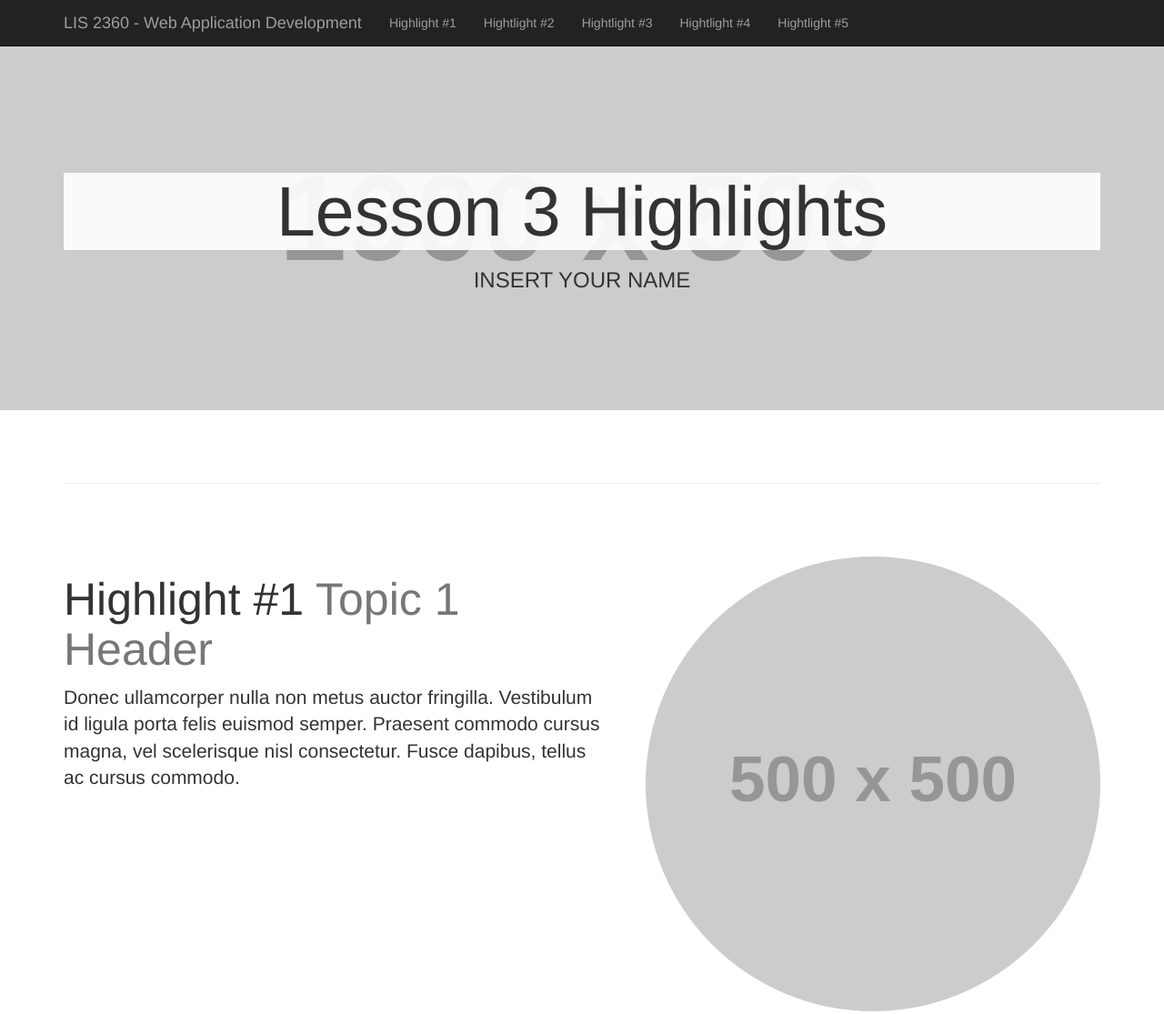
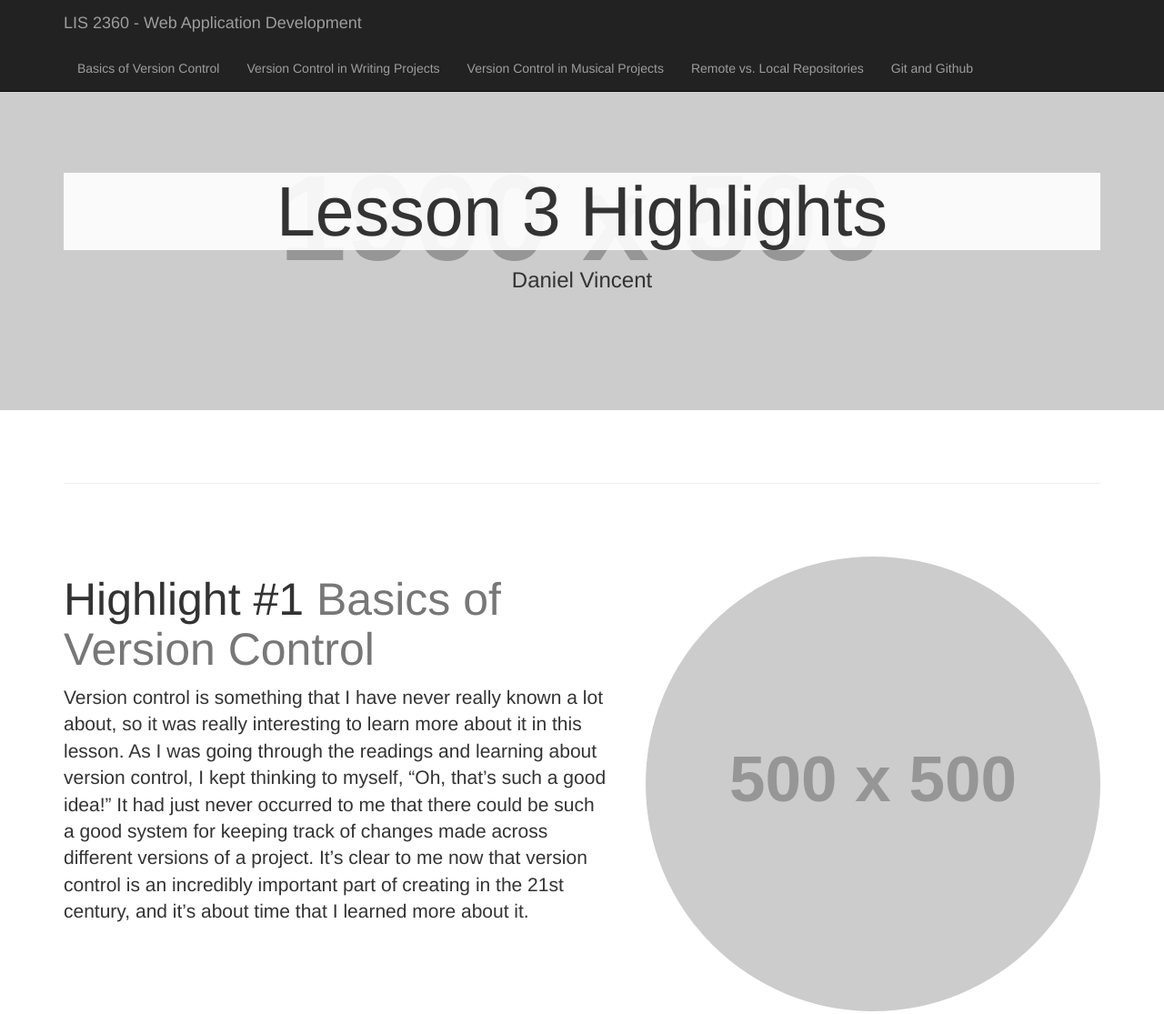
Before and after one commit to dav14/lesson3_VersionControl, a plain HTML site: page Lesson3_Highlights/index.html in a window 1280 px wide. Shown: the top 1115 px of the page at 91% size. Drawn offline with Linux system fonts and the light colour scheme; placeholder pictures from the web are drawn by us.

Commit message:
second commit for lesson 3

```diff
--- a/Lesson3_Highlights/index.html
+++ b/Lesson3_Highlights/index.html
@@ -11,7 +11,7 @@
     <meta name="description" content="">
     <meta name="author" content="">
 
-    <title>INSERT YOUR NAME</title>
+    <title>Daniel Vincent</title>
 
     <!-- Bootstrap Core CSS -->
     <link href="css/bootstrap.min.css" rel="stylesheet">
@@ -41,19 +41,19 @@
             <div class="collapse navbar-collapse" id="bs-example-navbar-collapse-1">
                 <ul class="nav navbar-nav">
                     <li>
-                        <a href="#topic1">Highlight #1</a>
+                        <a href="#topic1">Basics of Version Control</a>
                     </li>
                     <li>
-                        <a href="#topic2">Hightlight #2</a>
+                        <a href="#topic2">Version Control in Writing Projects</a>
                     </li>
                     <li>
-                        <a href="#topic3">Hightlight #3</a>
+                        <a href="#topic3">Version Control in Musical Projects</a>
                     </li>
                     <li>
-                        <a href="#topic4">Hightlight #4</a>
+                        <a href="#topic4">Remote vs. Local Repositories</a>
                     </li>
                     <li>
-                        <a href="#topic5">Hightlight #5</a>
+                        <a href="#topic5">Git and Github</a>
                     </li>
                 </ul>
             </div>
@@ -67,7 +67,7 @@
         <div class="headline">
             <div class="container">
                 <h2>Lesson 3 Highlights</h2>
-                <h3>INSERT YOUR NAME</h3>
+                <h3>Daniel Vincent</h3>
             </div>
         </div>
     </header>
@@ -81,9 +81,9 @@
         <div class="featurette" id="topic1">
             <img class="featurette-image img-circle img-responsive pull-right" src="http://placehold.it/500x500">
             <h2 class="featurette-heading">Highlight #1
-                <span class="text-muted">Topic 1 Header</span>
+                <span class="text-muted">Basics of Version Control</span>
             </h2>
-            <p class="lead">Donec ullamcorper nulla non metus auctor fringilla. Vestibulum id ligula porta felis euismod semper. Praesent commodo cursus magna, vel scelerisque nisl consectetur. Fusce dapibus, tellus ac cursus commodo.</p>
+            <p class="lead">Version control is something that I have never really known a lot about, so it was really interesting to learn more about it in this lesson. As I was going through the readings and learning about version control, I kept thinking to myself, “Oh, that’s such a good idea!” It had just never occurred to me that there could be such a good system for keeping track of changes made across different versions of a project. It’s clear to me now that version control is an incredibly important part of creating in the 21st century, and it’s about time that I learned more about it.</p>
         </div>
 
         <hr class="featurette-divider">
@@ -92,9 +92,9 @@
         <div class="featurette" id="topic2">
             <img class="featurette-image img-circle img-responsive pull-left" src="http://placehold.it/500x500">
             <h2 class="featurette-heading">Highlight #2
-                <span class="text-muted">Topic 2 Header</span>
+                <span class="text-muted">Version Control in Writing Projects</span>
             </h2>
-            <p class="lead">Donec ullamcorper nulla non metus auctor fringilla. Vestibulum id ligula porta felis euismod semper. Praesent commodo cursus magna, vel scelerisque nisl consectetur. Fusce dapibus, tellus ac cursus commodo.</p>
+            <p class="lead">My primary major is English, and learning about version control immediately made me think about the importance of version control in writing projects. Throughout my major, I’ve had a variety of collaborative writing projects, with anything from short papers to creating entire websites together. Our default platform for creating collaborative writing projects is Google Docs, because everyone can access the project with Internet access, but this lesson made me see that a full, more robust VCS system like Github would be even more helpful. Github would allow my writing partners and I to even better track changes that were made, and would provide a much more secure system to track our writing over time.</p>
         </div>
 
         <hr class="featurette-divider">
@@ -103,9 +103,9 @@
         <div class="featurette" id="topic3">
             <img class="featurette-image img-circle img-responsive pull-right" src="http://placehold.it/500x500">
             <h2 class="featurette-heading">Highlight #3
-                <span class="text-muted">Topic 3 Header</span>
+                <span class="text-muted">Version Control in Musical Projects</span>
             </h2>
-            <p class="lead">Donec ullamcorper nulla non metus auctor fringilla. Vestibulum id ligula porta felis euismod semper. Praesent commodo cursus magna, vel scelerisque nisl consectetur. Fusce dapibus, tellus ac cursus commodo.</p>
+            <p class="lead">In addition to writing projects, this lesson on VCS made me think of the importance of version control in musical production projects. My brother and I are both musicians and we’ve done a few recordings of songs we’ve written. Though we’ve done most recordings together in the same place, there have been a couple where we’ve had to trade recordings back and forth and work on the same files. With a proper use of version control, we could make that process so much quicker and much easier to track changes. By using a good version control system, it would be so much easier to work on our recordings back and forth, because we could upload the projects and wouldn’t have to worry about messing with each others’ edits.</p>
         </div>
 
         <hr class="featurette-divider">
@@ -114,9 +114,9 @@
         <div class="featurette" id="topic4">
             <img class="featurette-image img-circle img-responsive pull-left" src="http://placehold.it/500x500">
             <h2 class="featurette-heading">Highlight #4
-                <span class="text-muted">Topic 4 Header</span>
+                <span class="text-muted">Remote vs. Local Repositories</span>
             </h2>
-            <p class="lead">Donec ullamcorper nulla non metus auctor fringilla. Vestibulum id ligula porta felis euismod semper. Praesent commodo cursus magna, vel scelerisque nisl consectetur. Fusce dapibus, tellus ac cursus commodo.</p>
+            <p class="lead">This lesson also showed me the importance of keeping remote repositories of information instead of just keeping local repositories of information. From my own understanding of remote repositories before this lesson, I knew they were important, but my only understanding of remote storage was to make sure there was a backup saved somewhere in case my local storage went down. But, this lesson showed me that remote repositories are also an important part of any project because they allow others to have equal access to the information that I would upload to the remote repository. The way in which version control systems allow this sort of sharing between users on the network allows for better collaboration and better communication throughout the creation of a project.</p>
         </div>
 
         <hr class="featurette-divider">
@@ -125,9 +125,9 @@
         <div class="featurette" id="topic5">
             <img class="featurette-image img-circle img-responsive pull-right" src="http://placehold.it/500x500">
             <h2 class="featurette-heading">Highlight #5
-                <span class="text-muted">Topic 5 Header</span>
+                <span class="text-muted">Git and Github</span>
             </h2>
-            <p class="lead">Donec ullamcorper nulla non metus auctor fringilla. Vestibulum id ligula porta felis euismod semper. Praesent commodo cursus magna, vel scelerisque nisl consectetur. Fusce dapibus, tellus ac cursus commodo.</p>
+            <p class="lead">One of the most interesting parts of this lesson to me was the use of Git to do version control and Github as our remote repository. It seems like a widely used and widely accepted version control system to use, and it fits all of our needs in this class perfectly. But, it wasn’t until I watched the second video from Github that I realized that Git was not the only version control system out there. It just made me think: are there any other version control systems that might work better for certain projects? For example, could there be a different version control system that would work well for a musical project or a video project? While I think Git is probably the best thing that I could find for version control, watching that video just made me think about any other possibilities for version control systems.</p>
         </div>
 
         <hr class="featurette-divider">
```
Also changed, not shown: 1 other file.
